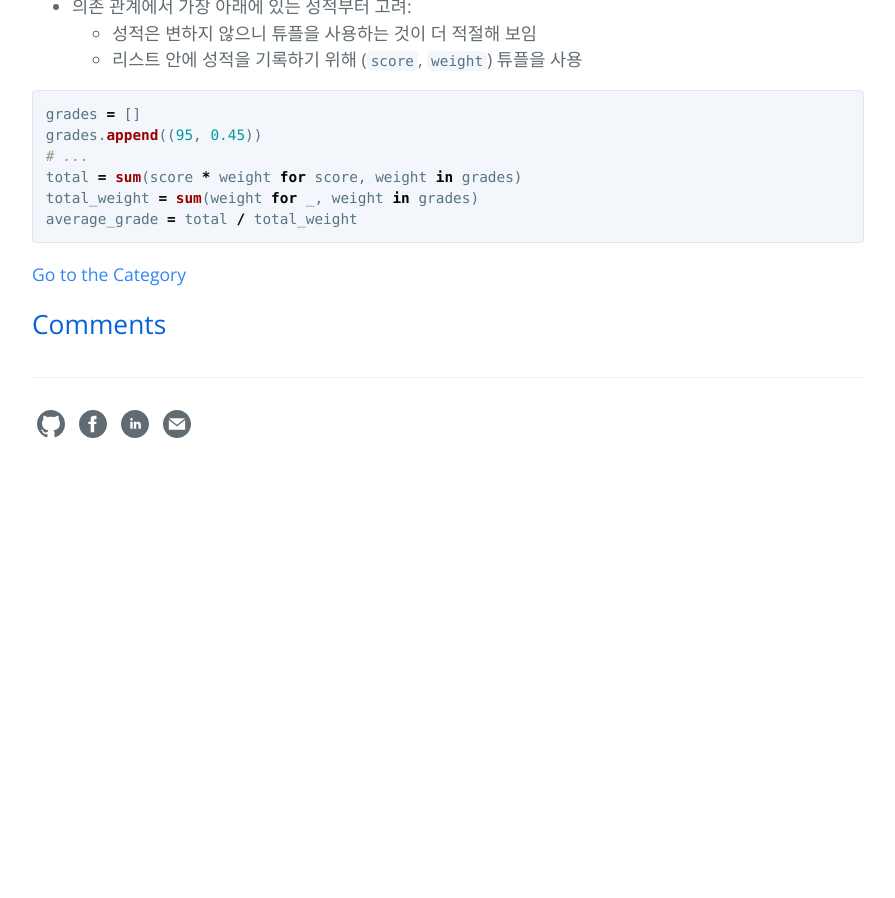
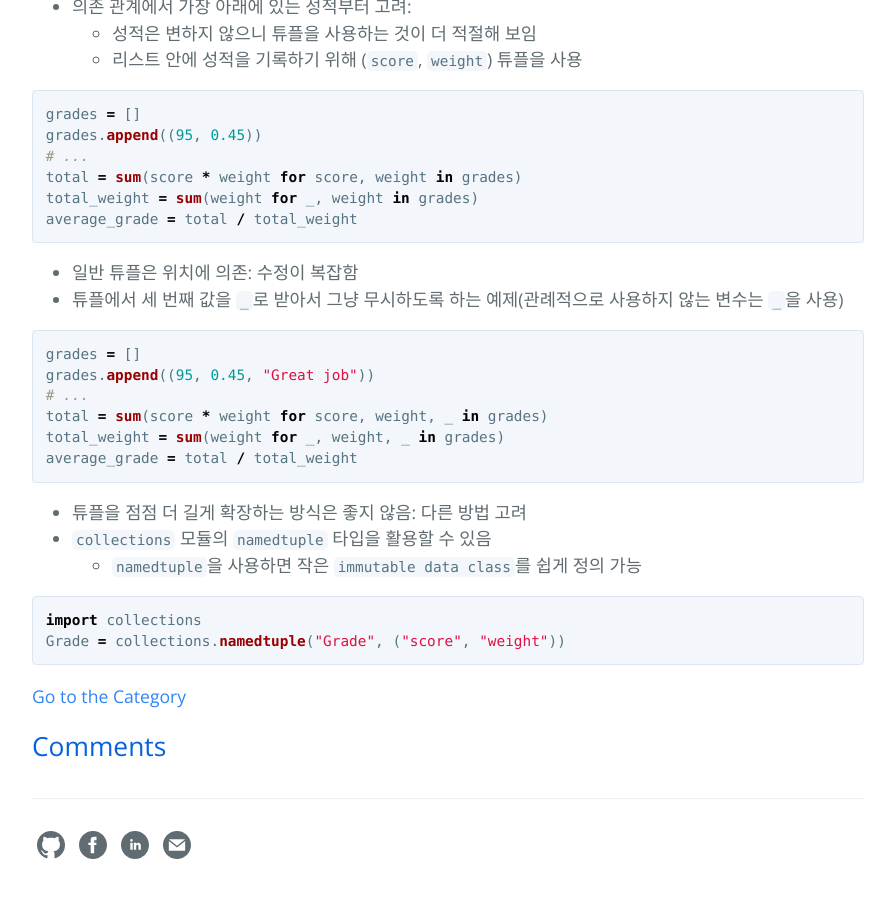
Before and after one commit to hcnoh/hcnoh.github.io, a Jekyll site: the page built from _posts/2018-10-03-effective-python-way22.md, in a window 1280 px wide and 900 px high, scrolled down 3171 px. Shown: the whole window, without its empty margins (192-1087 px from the left). Built offline with Jekyll 4.4.1, drawn with Linux system fonts in a browser that asks for light colours; comment, search, counter and statistics services are not loaded; before the commit the page ends 3663 px from its top, so only the background shows below that.

Commit message:
Update 2018-10-03-effective-python-way22.md

````diff
--- a/_posts/2018-10-03-effective-python-way22.md
+++ b/_posts/2018-10-03-effective-python-way22.md
@@ -139,3 +139,24 @@ total = sum(score * weight for score, weight in grades)
 total_weight = sum(weight for _, weight in grades)
 average_grade = total / total_weight
 ```
+
+- 일반 튜플은 위치에 의존: 수정이 복잡함
+- 튜플에서 세 번째 값을 `_`로 받아서 그냥 무시하도록 하는 예제(관례적으로 사용하지 않는 변수는 `_`을 사용)
+
+```python
+grades = []
+grades.append((95, 0.45, "Great job"))
+# ...
+total = sum(score * weight for score, weight, _ in grades)
+total_weight = sum(weight for _, weight, _ in grades)
+average_grade = total / total_weight
+```
+
+- 튜플을 점점 더 길게 확장하는 방식은 좋지 않음: 다른 방법 고려
+- `collections` 모듈의 `namedtuple` 타입을 활용할 수 있음
+  - `namedtuple`을 사용하면 작은 `immutable data class`를 쉽게 정의 가능
+
+```python
+import collections
+Grade = collections.namedtuple("Grade", ("score", "weight"))
+```
````
